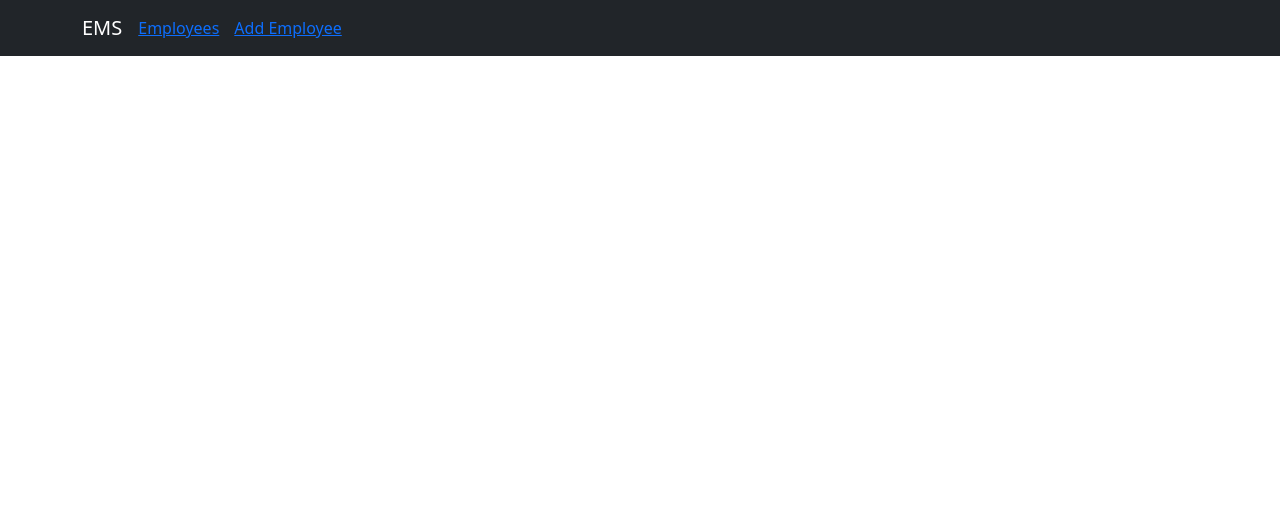
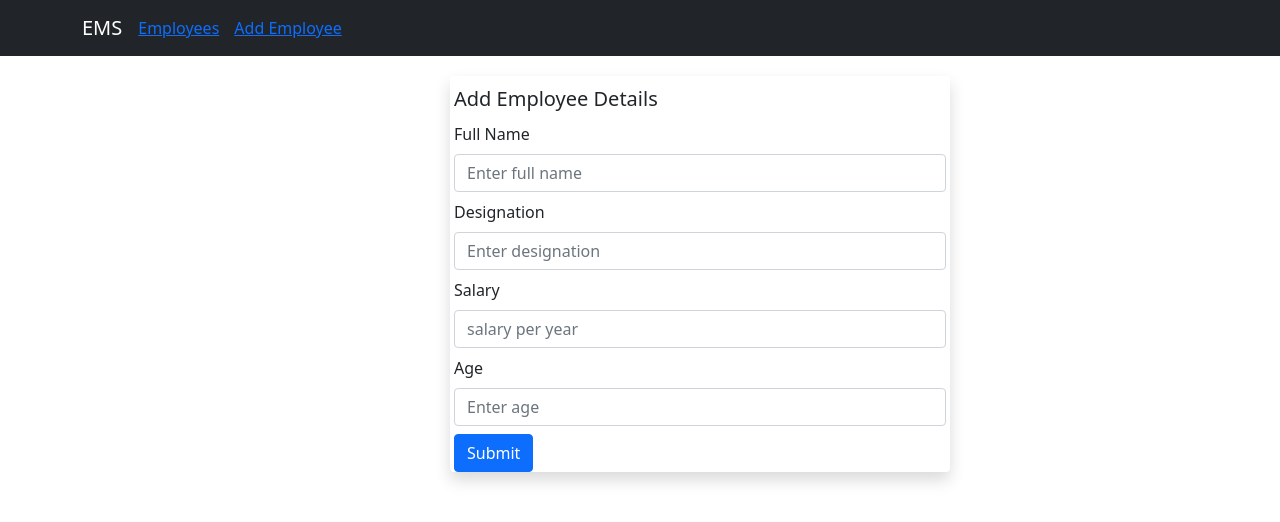
Before and after one commit to RakeshDas2/Project1, a React (Create React App) app: page /add-employee in a window 1280 px wide. Shown: the top 522 px of the page. Built offline with nearby package versions, Linux system fonts and the light colour scheme.

Commit message:
add employee

```diff
--- a/src/components/AddEmployee.js
+++ b/src/components/AddEmployee.js
@@ -1,7 +1,150 @@
-import React from 'react';
+import React,{ useEffect, useState } from 'react';
 
 function AddEmployee() {
-  return <div></div>;
+    const [employeeData, setEmployeeData] = useState([]);
+    const [employeeDetails, setEmployeeDetails] = useState({
+        fullName:'',
+        designation:'',
+        salary:'',
+        age:''
+    });
+
+    const [nameErrorMessage, setNameErrorMessage] = useState('');
+    const [ageErrorMessage, setAgeErrorMessage] = useState('');
+    const [salaryErrorMessage, setSalaryErrorMessage] = useState('');
+
+    const [nameError, setnameError] = useState(false);
+    const [designationError, setdesignationError] = useState(false);
+    const [salaryError, setSalaryError] = useState(false);
+    const [ageError, setAgeError] = useState(false);
+
+    const handleSubmit=(event)=>{
+        event.preventDefault()
+        const isNameValid=validateName(employeeDetails.fullName)
+        const isDesignationValid=validateDesignation(employeeDetails.designation)
+        const isSalaryValid=validateSalary(employeeDetails.salary)
+        const isAgeValid=validateAge(employeeDetails.age)
+
+        if (isNameValid && isDesignationValid && isSalaryValid && isAgeValid){
+            setEmployeeData([
+                ...employeeData,
+                employeeDetails
+            ])
+            console.log(employeeData);
+            setEmployeeDetails({
+                fullName:'',
+                designation:'',
+                salary:'',
+                age:''
+            })
+            alert('Details Added Successfully')
+        }else {
+            console.error('invalid data');
+        }
+    }
+//===========================================================================
+    const validateName=(name)=>{
+        const nameFormat= /[a-zA-Z]+/
+        if (name===''){
+            setnameError(true)
+            setNameErrorMessage('Please enter username')
+            return false
+        }else if (nameFormat.test(name)){
+            setnameError(false)
+            setNameErrorMessage(' ')
+            return true
+        } else{
+            setnameError(true)
+            setNameErrorMessage('Please enter valid username')
+            return false
+        }
+    }
+
+    const validateDesignation=(designation)=>{
+        if (designation){
+            setdesignationError(false)
+            return true
+        }else{
+            setdesignationError(true)
+            return false
+        }
+    }
+
+    const validateSalary=(salary)=>{
+        if (salary===''){
+            setSalaryError(true)
+            setSalaryErrorMessage('please enter salary')
+            return false
+        }
+        if (salary>0){
+            setSalaryError(false)
+            setSalaryErrorMessage(' ')
+            return true
+        }else{
+            setSalaryError(true)
+            setSalaryErrorMessage('salary not valid')
+            return false
+        }
+    }
+
+    const validateAge=(age)=>{
+        if (age===''){
+            setAgeError(true)
+            setAgeErrorMessage('Please Enter Age')
+            return false
+        }else if (age>18){
+            setAgeError(false)
+            setAgeErrorMessage('')
+            return true
+        }else{
+            setAgeError(true)
+            setAgeErrorMessage('Age not valid')
+            return false
+        }
+    }
+//=================================================================================
+    const handleData=(event)=>{
+        setEmployeeDetails({
+            ...employeeDetails,
+            [event.target.name]:event.target.value
+        })
+    }
+
+  return <div class='division'>
+        <form class="row g-2 form shadow rounded " style={{width:'500px', marginLeft:'450px', marginTop:'20px'}}onSubmit={(event)=>{handleSubmit(event)}}>
+            <div class="form-header">
+                <h5 class="modal-title" id="exampleModalLabel">Add Employee Details</h5>
+            </div>
+            <div class="form-div">
+                <label class="form-label">Full Name</label>
+                <input type="text" class="form-control" placeholder='Enter full name' onChange={(e)=>{handleData(e)}} value={employeeDetails.fullName} name='fullName'/>
+                {nameError ? <div class="error-message">{nameErrorMessage}</div> : null}
+            </div>
+
+            <div class="">
+                <label class="form-label">Designation</label>
+                <input type="text" class="form-control" placeholder='Enter designation' onChange={(e)=>{handleData(e)}} value={employeeDetails.designation} name='designation'/>
+                {designationError ? <span class="error-message">Please choose a designation.</span> : null }
+
+            </div>
+
+            <div class="">
+                <label class="form-label">Salary</label>
+                <input type="number" class="form-control" placeholder='salary per year' onChange={(e)=>{handleData(e)}} value={employeeDetails.salary} name='salary'/>
+                {salaryError ? <span class="error-message">{salaryErrorMessage}</span> : null }
+            </div>
+
+            <div class="">
+                <label class="form-label">Age</label>
+                <input type="number" class="form-control" placeholder='Enter age' onChange={(e)=>{handleData(e)}} value={employeeDetails.age} name='age'/>
+                {ageError ? <span class="error-message">{ageErrorMessage}</span> : null }
+            </div>
+
+            <div class="button">
+                <button  class="btn btn-primary " type="submit">Submit</button>
+            </div>
+        </form>
+  </div>;
 }
 
-export default AddEmployee;
+export default AddEmployee
--- a/src/components/Registration.js
+++ b/src/components/Registration.js
@@ -7,8 +7,6 @@
     const [userDetails, setuserDetails] = useState({
         firstName: '',
         lastName: '',
-        gender: '',
-        phoneNumber: '',
         email: '',
         password: '',
         confirmPassword: '',
```
